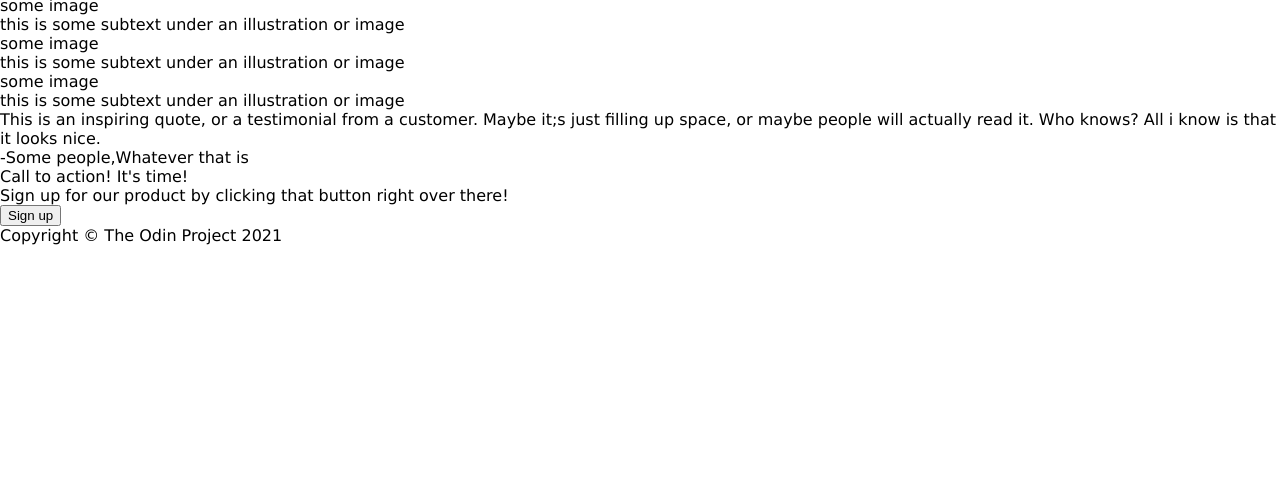
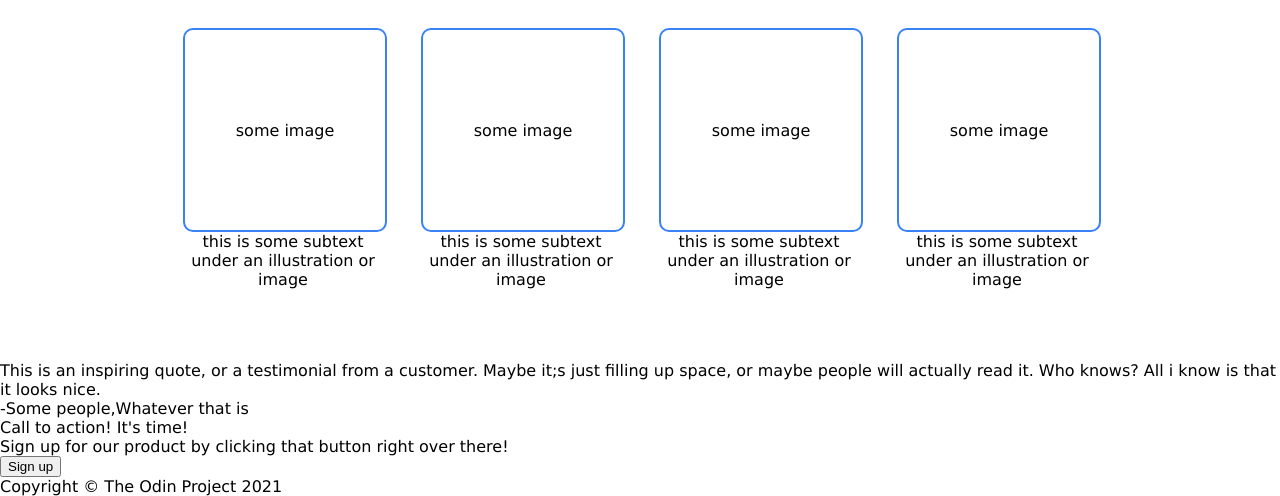
Before and after one commit to eka-septian/landing-page, a plain HTML site: page index.html in a window 1280 px wide. Shown: the part 625-1121 px from the top of the page. Before the commit the page ends 870 px from the top, so only its background shows below. Drawn offline with Linux system fonts and the light colour scheme.

Commit message:
update section two

```diff
--- a/index.html
+++ b/index.html
@@ -29,19 +29,21 @@
 
     <div class="sectionTwo">
       <h1>Some random information</h1>
-      <div>
-        <div>
-          <div>some image</div>
+      <div class="container">
+        <div class="item">
+          <div class="img">some image</div>
           <div>this is some subtext under an illustration or image</div>
         </div>
-
-        <div>
-          <div>some image</div>
+        <div class="item">
+          <div class="img">some image</div>
           <div>this is some subtext under an illustration or image</div>
         </div>
-
-        <div>
-          <div>some image</div>
+        <div class="item">
+          <div class="img">some image</div>
+          <div>this is some subtext under an illustration or image</div>
+        </div>
+        <div class="item">
+          <div class="img">some image</div>
           <div>this is some subtext under an illustration or image</div>
         </div>
       </div>
--- a/style.css
+++ b/style.css
@@ -29,6 +29,7 @@ body {
 .header .logo {
   font-size: 24px;
   font-weight: bold;
+  color: #f9faf8;
 }
 
 .sectionOne {
@@ -71,3 +72,36 @@ body {
   font-size: 18px;
   color: #E5E7EB;
 }
+
+.sectionTwo {
+  text-align: center;
+}
+
+.sectionTwo h1 {
+  font-size: 36px;
+  font-weight: bold;
+  color: #1f2937;
+  margin: 36px;
+}
+
+.sectionTwo .container {
+  display: flex;
+  align-items: center;
+  justify-content: center;
+  gap: 38px;
+  margin-bottom: 72px;
+}
+
+.sectionTwo .item {
+  max-width: 200px;
+}
+
+.sectionTwo .img {
+  width: 200px;
+  height: 200px;
+  border: 2px solid #3882f6;
+  border-radius: 10px;
+  display: flex;
+  justify-content: center;
+  align-items: center;
+}
```
